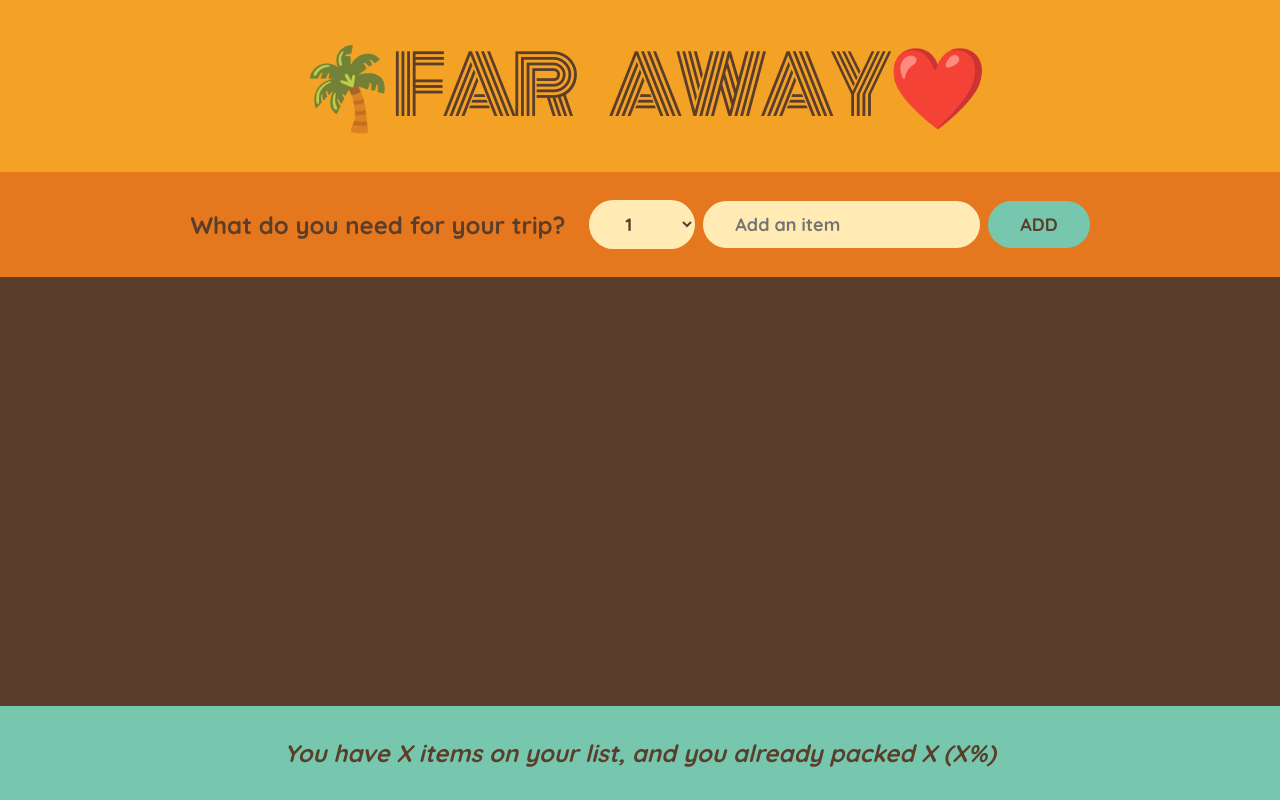
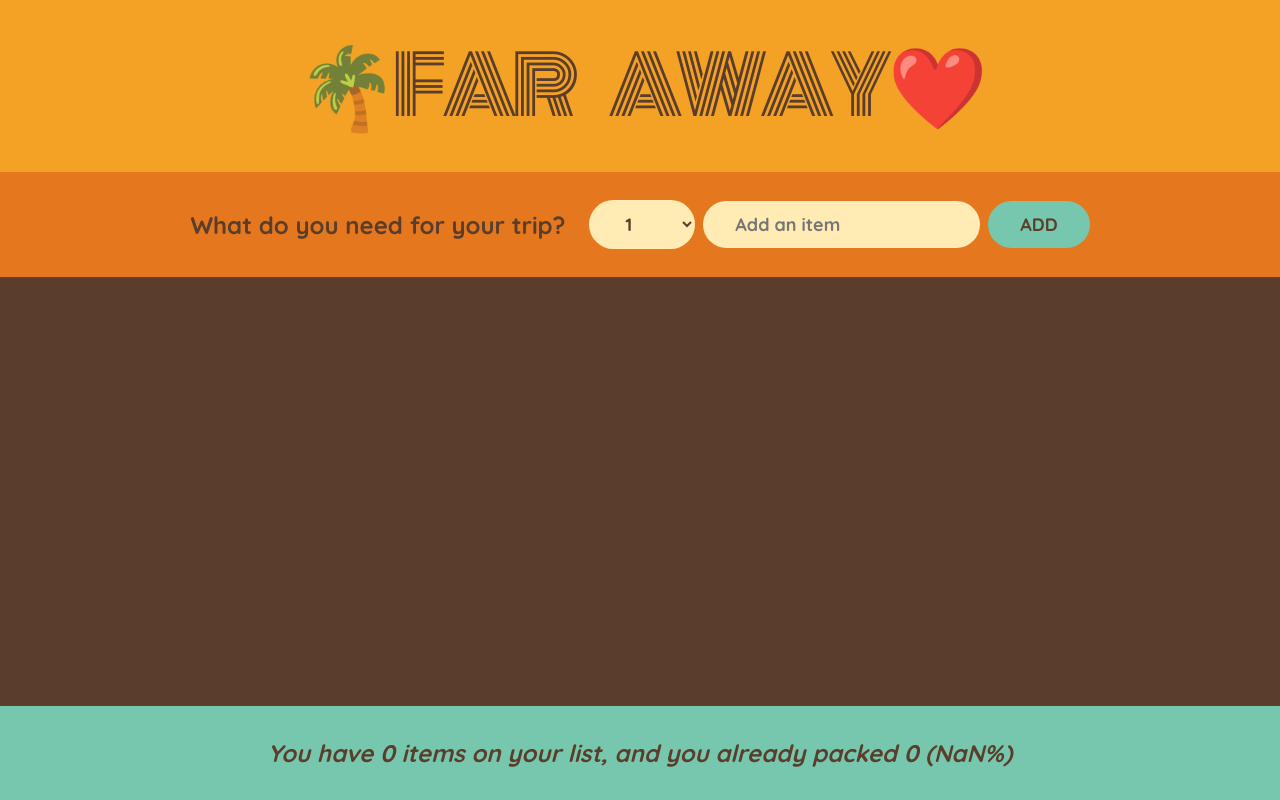
Before and after one commit to coreinspect/faraway, a React (Vite) app: page / in a window 1280 px wide. Built offline with nearby package versions, Linux system fonts and the light colour scheme.

Commit message:
React APP

```diff
--- a/package.json
+++ b/package.json
@@ -1,9 +1,12 @@
 {
   "name": "far-away",
   "private": true,
+  "homepage": "https://faraway.jurygregorio.com/",
   "version": "0.0.0",
   "type": "module",
   "scripts": {
+    "predeploy": "npm run build",
+    "deploy": "gh-pages -d build",
     "dev": "vite",
     "build": "vite build",
     "lint": "eslint . --ext js,jsx --report-unused-disable-directives --max-warnings 0",
@@ -21,6 +24,7 @@
     "eslint-plugin-react": "^7.33.2",
     "eslint-plugin-react-hooks": "^4.6.0",
     "eslint-plugin-react-refresh": "^0.4.5",
+    "gh-pages": "^6.1.1",
     "vite": "^5.0.8"
   }
 }
--- a/src/App.jsx
+++ b/src/App.jsx
@@ -1,4 +1,5 @@
-import PropTypes from "prop-types";
+/* eslint-disable react/prop-types */
+
 import { useState } from "react";
 
 export default function App() {
@@ -30,7 +31,7 @@ export default function App() {
         onDeleteItem={handleDeleteItem}
         onToggleItem={handleToggleItem}
       />
-      <Stats />
+      <Stats items={items} />
     </div>
   );
 }
@@ -121,18 +122,18 @@ function Item({ item, onDeleteItem, onToggleItem }) {
     </li>
   );
 }
-Item.propTypes = {
-  item: PropTypes.shape({
-    quantity: PropTypes.number.isRequired,
-    description: PropTypes.string.isRequired,
-    packed: PropTypes.bool.isRequired,
-  }).isRequired,
-};
 
-function Stats() {
+function Stats({ items }) {
+  const numItems = items.length;
+  const numPacked = items.filter((item) => item.packed).length;
+  const numPackedPercent = Math.round((numPacked / numItems) * 100);
+
   return (
     <footer className="stats">
-      <em>You have X items on your list, and you already packed X (X%)</em>
+      <em>
+        You have {numItems} items on your list, and you already packed{" "}
+        {numPacked} ({numPackedPercent}%)
+      </em>
     </footer>
   );
 }
```
Also changed, not shown: 1 other file (tests, documents, lock files or other folders).
